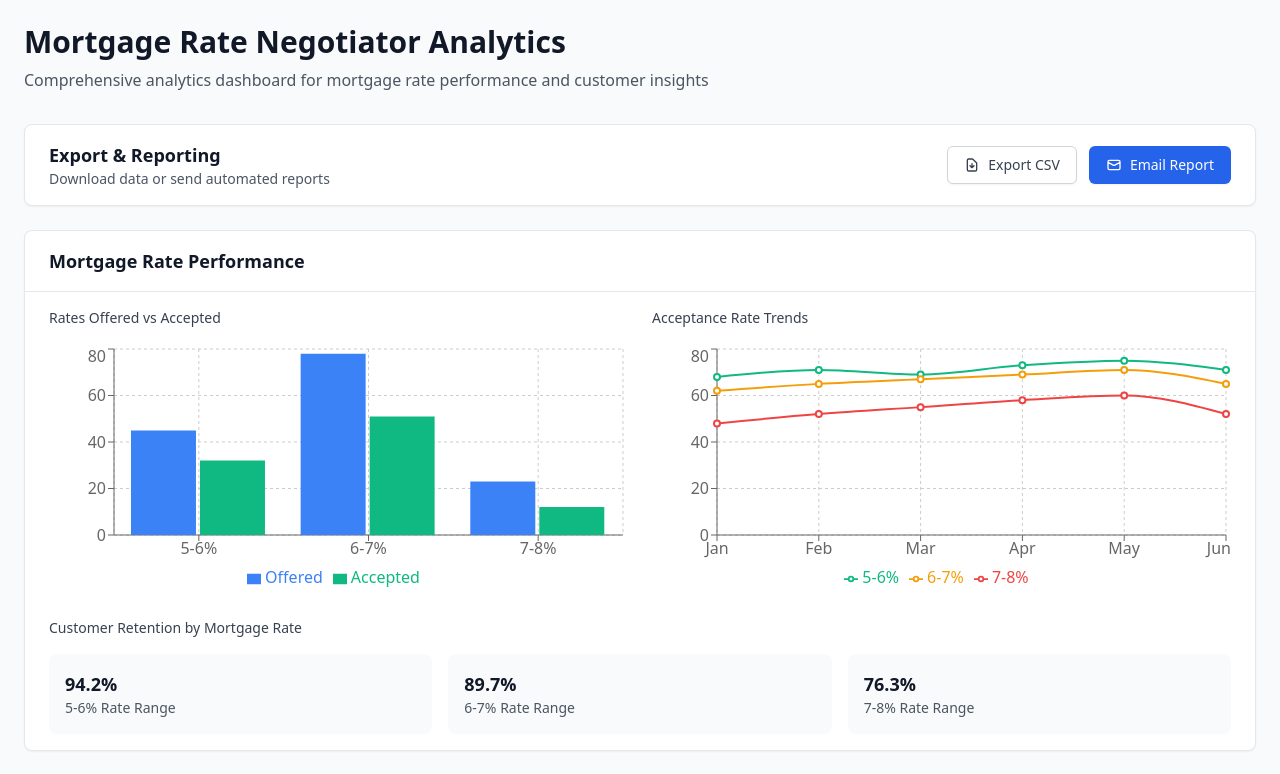
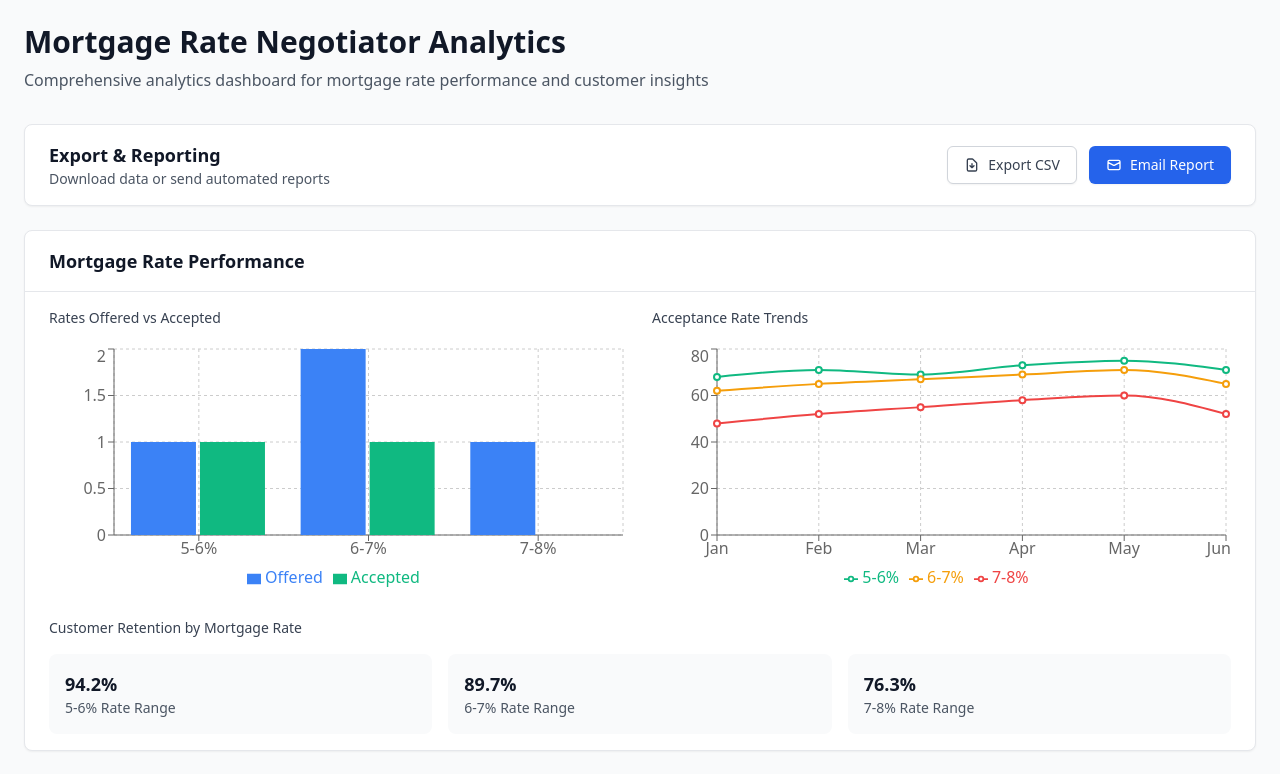
Before and after one commit to Anantaverma20/negotiator, a React (Create React App) app: page / in a window 1280 px wide. Shown: the top 774 px of the page. Built offline with nearby package versions, Linux system fonts and the light colour scheme.

Commit message:
Update MortgageRatePerformance.tsx

```diff
--- a/src/components/analytics/MortgageRatePerformance.tsx
+++ b/src/components/analytics/MortgageRatePerformance.tsx
@@ -1,12 +1,22 @@
 import React, { useMemo } from 'react';
 import { LineChart, Line, XAxis, YAxis, CartesianGrid, Tooltip, Legend, ResponsiveContainer, BarChart, Bar } from 'recharts';
 import { Card, CardContent, CardHeader, CardTitle } from '../ui/Card';
+import { useQuery } from 'convex/react';
+import { api } from '../../convex/_generated/api';
 
-// Mock data for development
+// Define the interface for mortgage rate performance data
+interface MortgageRateData {
+  rateRange: string;
+  offeredCount: number;
+  acceptedCount: number;
+  acceptanceRate: number;
+}
+
+// Mock data for development (fallback) - Based on 4 customers total
 const mockRateData = [
-  { rateRange: '5-6%', offeredCount: 45, acceptedCount: 32, acceptanceRate: 71.1 },
-  { rateRange: '6-7%', offeredCount: 78, acceptedCount: 51, acceptanceRate: 65.4 },
-  { rateRange: '7-8%', offeredCount: 23, acceptedCount: 12, acceptanceRate: 52.2 },
+  { rateRange: '5-6%', offeredCount: 1, acceptedCount: 1, acceptanceRate: 100.0 },
+  { rateRange: '6-7%', offeredCount: 2, acceptedCount: 1, acceptanceRate: 50.0 },
+  { rateRange: '7-8%', offeredCount: 1, acceptedCount: 0, acceptanceRate: 0.0 },
 ];
 
 const mockTrendData = [
@@ -19,11 +29,18 @@ const mockTrendData = [
 ];
 
 const MortgageRatePerformance: React.FC = () => {
+  // Temporarily use mock data to avoid type inference issues
+  // TODO: Re-enable Convex query once type issues are resolved
+  // const rateData = useQuery(api.queries.getMortgageRatePerformance) as MortgageRateData[] | undefined;
+
   const retentionByRate = useMemo(() => [
     { rate: '5-6%', retention: 94.2 },
     { rate: '6-7%', retention: 89.7 },
     { rate: '7-8%', retention: 76.3 },
   ], []);
+
+  // Use mock data for now
+  const displayRateData: MortgageRateData[] = mockRateData;
 
   return (
     <Card>
@@ -36,7 +53,7 @@ const MortgageRatePerformance: React.FC = () => {
           <div>
             <h4 className="text-sm font-medium text-gray-700 mb-4">Rates Offered vs Accepted</h4>
             <ResponsiveContainer width="100%" height={250}>
-              <BarChart data={mockRateData}>
+              <BarChart data={displayRateData}>
                 <CartesianGrid strokeDasharray="3 3" />
                 <XAxis dataKey="rateRange" />
                 <YAxis />
```
